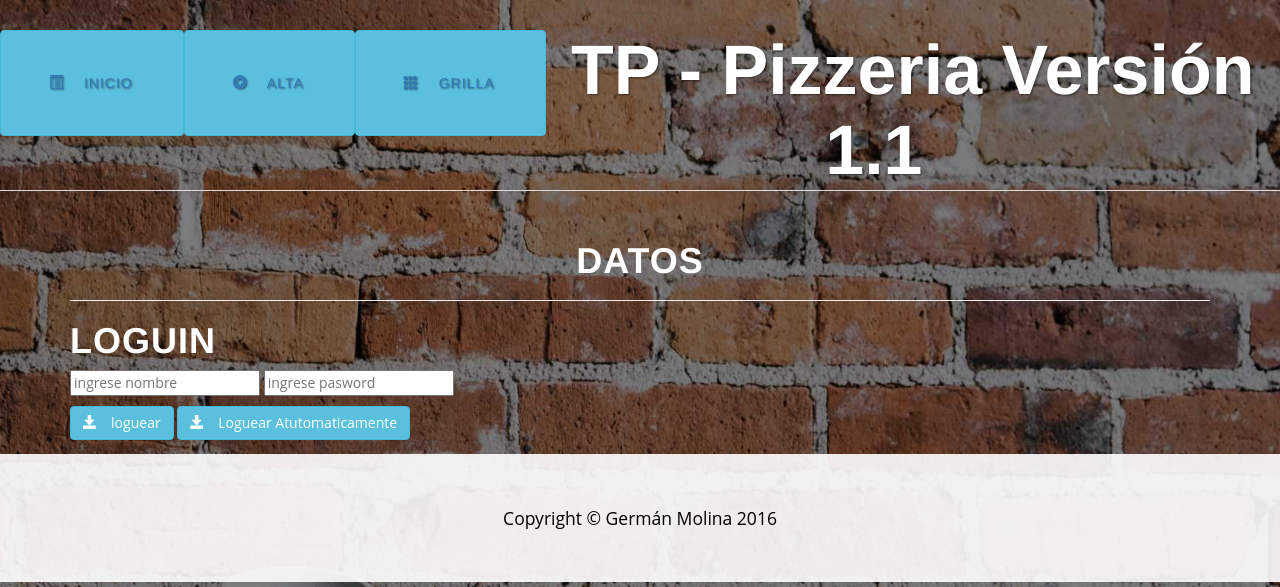
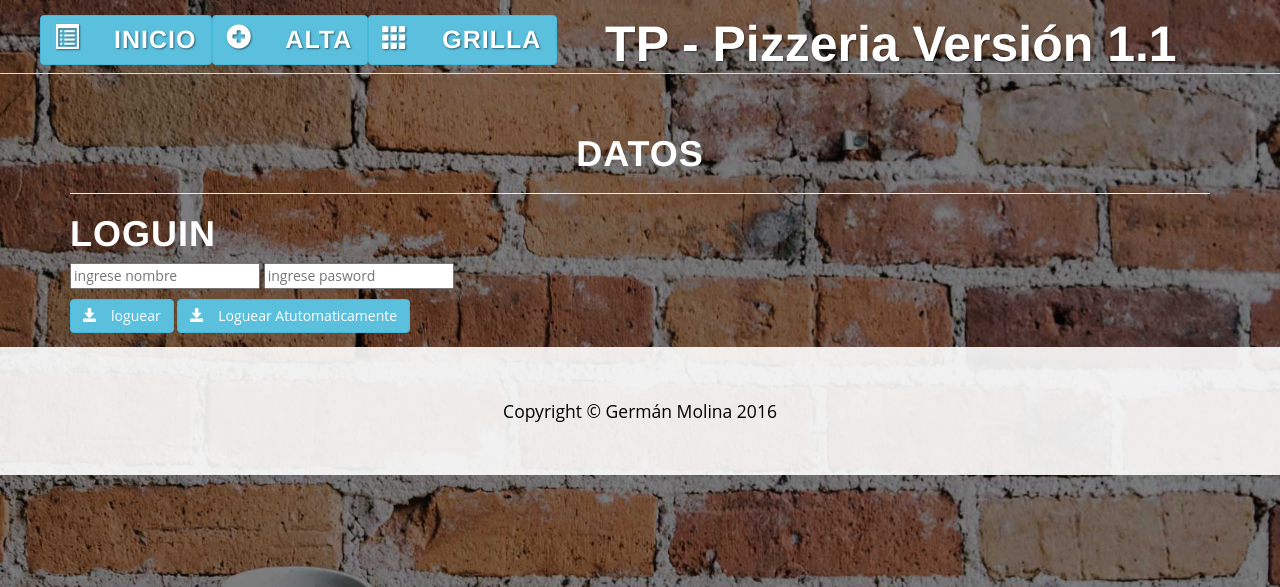
Before and after one commit to Feliot/TP_Pizzeria, a PHP site: page / in a window 1280 px wide. Shown: the top 587 px of the page. Run offline with PHP 8.4, Linux system fonts and the light colour scheme.

Commit message:
Se retoma por no poseer proyecto actualizado

```diff
--- a/PHP/clases/autentificador.php
+++ b/PHP/clases/autentificador.php
@@ -37,7 +37,7 @@
 				  );
 	 $token = Firebase\JWT\JWT::encode($token, 'mytoken2016');
 	 // token ya terminado
-	$array['tokenTest2016'] = $token;
+	$array['token2016'] = $token;
 	 echo json_encode($array);
  }
  else
--- a/css/estilo.css
+++ b/css/estilo.css
@@ -29,6 +29,7 @@
     text-transform: uppercase;
     font-family: "Josefin Slab","Helvetica Neue",Helvetica,Arial,sans-serif;
     letter-spacing: 1px;
+    font-weight: 700;
     background-color: #AAA;
     color: #000;
 }
@@ -45,6 +46,22 @@
 thead{
     color: #FFF;
 }
+.MjeUsuario{
+    margin: 0;
+    font-family: cursive;
+    font-size: 15;
+    font-weight: 500;
+    margin-left: 45px;
+     margin-bottom: 5px;
+      color: #1e1;
+      text-align: left;
+}
+.menuPrincipal{
+     font-family: "Josefin Slab","Helvetica Neue",Helvetica,Arial,sans-serif;
+    font-size: 25;
+    font-weight: 600;
+      color: #fff;
+}
 .brand,
 .address-bar {
     display: none;
@@ -52,8 +69,8 @@
 
 .navbar-brand {
     text-transform: uppercase;
-    font-weight: 900;
-    letter-spacing: 2px;
+    font-weight: 50;
+    letter-spacing: 1px;
 }
 
 .navbar-nav {
@@ -72,7 +89,7 @@
 }
 
 .brand-before {
-    margin: 15px 0;
+    margin: 10px 0;
 }
 
 .brand-name {
@@ -93,7 +110,7 @@
     background: rgba(255,255,255,0.9);
 }
 .img-responsive{
-        max-width: 100;
+    max-width: 100;
     max-height: 100;
 }
 .intro-text {
@@ -124,15 +141,15 @@
     padding: 50px 0;
 }
 
-@media screen and (min-width:768px) {
+@media screen and (min-width:518px) {
     .brand {
         display: inherit;
         margin: 0;
-        padding: 30px 0 10px;
+        padding: 10px 0 10px;
         text-align: center;
         text-shadow: 1px 1px 2px rgba(0,0,0,0.5);
         font-family: "Josefin Slab","Helvetica Neue",Helvetica,Arial,sans-serif;
-        font-size: 5em;
+        font-size: 50;
         font-weight: 700;
         line-height: normal;
         color: #fff;
@@ -164,9 +181,6 @@
         border-radius: 0;
     }
 
-    .navbar-header {
-        display: none;
-    }
 
     .navbar {
         min-height: 0;
--- a/template/menuSuperior.html
+++ b/template/menuSuperior.html
@@ -1,20 +1,24 @@
-      <ul class="nav nav-tabs">
-		         <li  class="btn btn-info animated bounceInLeft" >
-		         	<a ui-sref="menu">
+ <div ng-app="ABMangularPHP" ng-controller="controlMenuSup">
+    	<div class= "MjeUsuario"> {{MensajePrincipal}} </div>
+      <ul class="nav-tabs">
+		         <li  class="btn btn-info  animated bounceInLeft" >
+		         	<a ui-sref="menu" class="menuPrincipal" >
 		         		 <span class="glyphicon glyphicon-list-alt">&nbsp;</span>
 		         		 Inicio
 		         	</a>
 		         </li>
 		         <li class="btn btn-info animated bounceInLeft" >
-		         	<a ui-sref="alta">
+		         	<a ui-sref="alta" class="menuPrincipal">
 		         		<span class="glyphicon glyphicon-plus-sign">&nbsp;</span>
 		         		Alta
 		         	</a>
 		         </li>
 		         <li  class="btn btn-info animated bounceInLeft" >
-		         	<a ui-sref="grilla">
+		         	<a ui-sref="grilla" class="menuPrincipal">
 		         		<span class="glyphicon glyphicon-th" >&nbsp;</span>
 		         			Grilla</a>
 		         		</li>
-		        	<span id="tituloBarra"  class="animated bounceInRight">{{DatoTest}} TP - Pizzeria Versión 1.1 &nbsp;&nbsp;&nbsp;</span>
+		        	<span id="tituloBarra"  class="animated bounceInRight">
+		        		TP - Pizzeria Versión 1.1 &nbsp;&nbsp;&nbsp;</span>
       </ul>
+  </div>
--- a/template/templateGrilla.html
+++ b/template/templateGrilla.html
@@ -1,6 +1,6 @@
   <div class="container">
 		<div class="page-header">
-			<center><h1>PT Pizzeria</h1> </center>
+			<center><h1>{{DatoTest}}</h1> </center>
 		</div>
 
 
```
Also changed, not shown: Datos/index.php (+5 -4 lines), bower.json (added, +29 -0 lines), js/app.js (+84 -80 lines), template/menu.html (+10 -8 lines), 2 other files.
